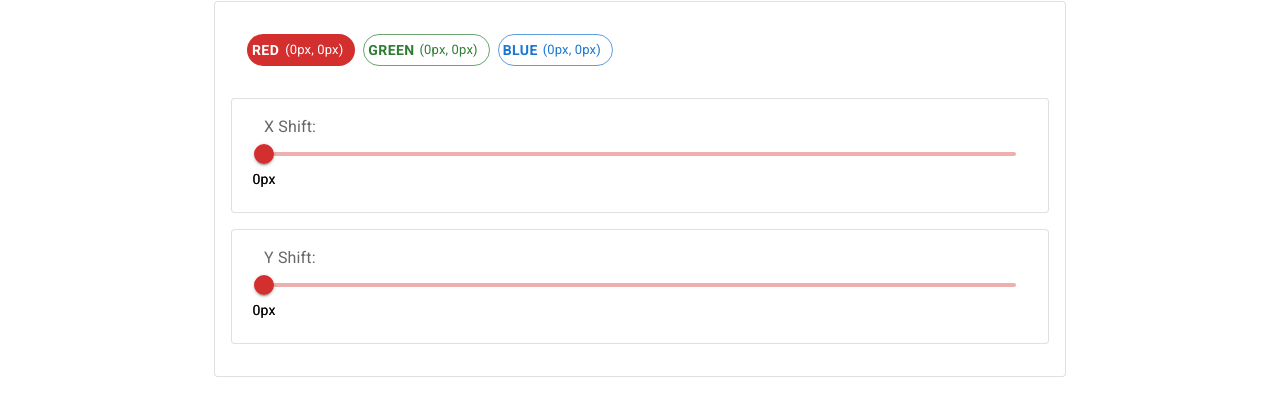
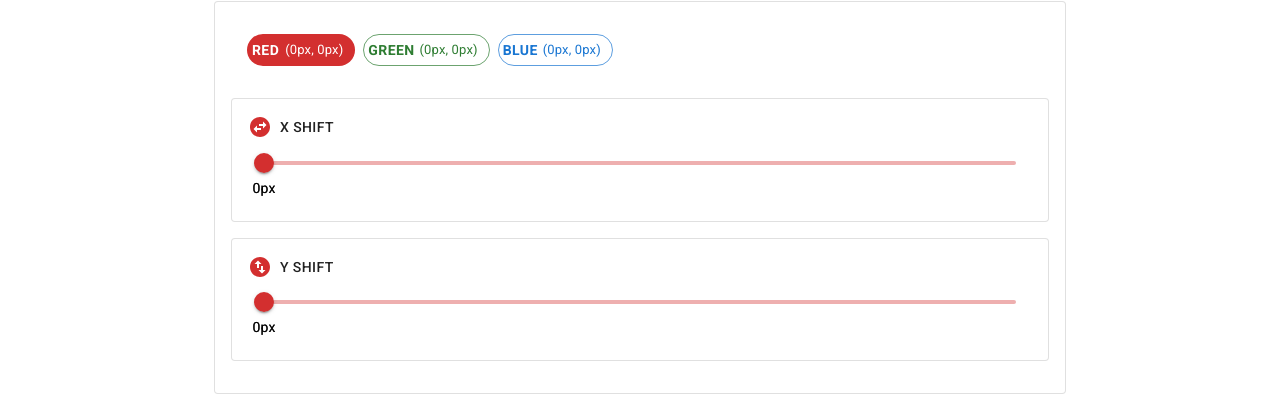
Before and after one commit to connordelacruz/react-p5-channel-shift, a React (Create React App) app: page / in a window 1280 px wide. Shown: the part 127-522 px from the top of the page. Built offline with nearby package versions, Linux system fonts and the light colour scheme.

Commit message:
design tweaks, added icons to slider labels

```diff
--- a/src/ShiftChannelsToolUI.jsx
+++ b/src/ShiftChannelsToolUI.jsx
@@ -1,6 +1,7 @@
-import { Box, Chip, FormLabel, Paper, Slider, Stack, Typography } from '@mui/material'
+import { Box, Chip, Grid, Paper, Slider, Stack, Typography } from '@mui/material'
 import * as Constants from './Constants'
 import React from 'react'
+import { SwapHorizontalCircle, SwapVerticalCircle } from '@mui/icons-material'
 
 // ================================================================================
 // Shift Channels Tool UI
@@ -18,34 +19,66 @@ import React from 'react'
  */
 const ShiftChannelSelectChip = ({
                                   channelOffset,
+                                  // State props
                                   channelShiftValues,
-                                  selectedShiftChannel, setSelectedShiftChannel
+                                  selectedShiftChannel,
+                                  // State setter props
+                                  setSelectedShiftChannel
                                 }) => {
   return (
     <Chip
-      icon={ <Typography variant="button"
-                         sx={ { fontWeight: 'bold' } }>{ Constants.CHANNEL_DISPLAY_NAMES[channelOffset] }</Typography> }
-      label={ `(${ channelShiftValues[channelOffset][0] }px, ${ channelShiftValues[channelOffset][1] }px)` }
-      variant={ parseInt(selectedShiftChannel) === channelOffset ? 'filled' : 'outlined' }
+      icon={
+        <Typography variant="button"
+                    sx={ { fontWeight: 'bold' } }
+        >
+          { Constants.CHANNEL_DISPLAY_NAMES[channelOffset] }
+        </Typography>
+      }
+      label={
+        `(${ channelShiftValues[channelOffset][0] }px, ${ channelShiftValues[channelOffset][1] }px)`
+      }
+      variant={
+        parseInt(selectedShiftChannel) === channelOffset ? 'filled' : 'outlined'
+      }
       onClick={ () => {
         setSelectedShiftChannel(channelOffset)
       } }
       color={ Constants.CHANNEL_MUI_COLORS[channelOffset] }
-      aria-labelledby="selected-shift-channel-label"
     />
   )
 }
 
-// TODO: doc and implement
+/**
+ * Channel shift slider component.
+ *
+ * @param coordinateIndex
+ * @param imageDimensionSize
+ * @param selectedShiftChannel
+ * @param channelShiftValues
+ * @param setChannelShiftValue
+ * @return {Element}
+ * @constructor
+ */
 const ShiftChannelSlider = ({
-  coordinateIndex, imageDimensionSize,
-  selectedShiftChannel, channelShiftValues, setChannelShiftValue,
+                              // TODO: rename dimensionIndex for consistency
+                              coordinateIndex,
+                              imageDimensionSize,
+                              // State props
+                              selectedShiftChannel,
+                              channelShiftValues,
+                              // State setter props
+                              setChannelShiftValue,
                             }) => {
   // For labels and ids
   const dimension = coordinateIndex === 0 ? 'x' : 'y'
 
-  // TODO: doc, remove old
-  const shiftSliderOnChangeHandler = (event, newValue) => {
+  /**
+   * On change handler for slider. Sets channel shift value to match slider value.
+   *
+   * @param event
+   * @param newValue
+   */
+  const shiftSliderOnChange = (event, newValue) => {
     setChannelShiftValue(coordinateIndex, newValue)
   }
 
@@ -58,16 +91,39 @@ const ShiftChannelSlider = ({
       } }
       variant="outlined"
     >
+      <Stack
+        direction="row"
+        alignItems="center"
+        justifyContent="flex-start"
+        spacing={ 1 }
+        mb={ 1 }
+      >
+        {
+          coordinateIndex === 0 ?
+            <SwapHorizontalCircle color={ Constants.CHANNEL_MUI_COLORS[selectedShiftChannel] }/> :
+            <SwapVerticalCircle color={ Constants.CHANNEL_MUI_COLORS[selectedShiftChannel] }/>
+        }
+        <Typography
+          id={ `${ dimension }-shift-slider-label` }
+          variant="button"
+          gutterBottom
+        >
+          { dimension.toUpperCase() } Shift
+        </Typography>
+      </Stack>
       {/*TODO https://mui.com/material-ui/react-slider/#slider-with-input-field*/ }
       <Box
         sx={ { px: 2 } }
       >
-        <FormLabel id={`${dimension}-shift-slider-label`}>
-          {dimension.toUpperCase()} Shift:
-        </FormLabel>
+        <Grid
+          container
+          alignItems="center"
+          spacing={ 2 }
+        >
+          <Grid item xs>
             <Slider
               value={ channelShiftValues[selectedShiftChannel][coordinateIndex] }
-          onChange={ shiftSliderOnChangeHandler }
+              onChange={ shiftSliderOnChange }
               min={ 0 }
               max={ imageDimensionSize }
               valueLabelDisplay="auto"
@@ -75,9 +131,11 @@ const ShiftChannelSlider = ({
                 { value: 0, label: '0px' },
                 { value: imageDimensionSize, label: `${ imageDimensionSize }px` }
               ] }
-          aria-labelledby={`${dimension}-shift-slider-label`}
+              aria-labelledby={ `${ dimension }-shift-slider-label` }
               color={ Constants.CHANNEL_MUI_COLORS[selectedShiftChannel] }
             />
+          </Grid>
+        </Grid>
       </Box>
     </Paper>
   )
@@ -116,24 +174,24 @@ export const ShiftChannelsToolUI = ({
           p: 2,
         } }
       >
-        {channelChips}
+        { channelChips }
       </Stack>
 
       { /*Shift Channel Sliders*/ }
-      {/* TODO: make min/max text + label non-selectable for these: */}
+      {/* TODO: make min/max text + label non-selectable for these: */ }
       <ShiftChannelSlider
-        coordinateIndex={0}
-        imageDimensionSize={imageWidth}
-        selectedShiftChannel={selectedShiftChannel}
-        channelShiftValues={channelShiftValues}
-        setChannelShiftValue={setChannelShiftValue}
+        coordinateIndex={ 0 }
+        imageDimensionSize={ imageWidth }
+        selectedShiftChannel={ selectedShiftChannel }
+        channelShiftValues={ channelShiftValues }
+        setChannelShiftValue={ setChannelShiftValue }
       />
       <ShiftChannelSlider
-        coordinateIndex={1}
-        imageDimensionSize={imageHeight}
-        selectedShiftChannel={selectedShiftChannel}
-        channelShiftValues={channelShiftValues}
-        setChannelShiftValue={setChannelShiftValue}
+        coordinateIndex={ 1 }
+        imageDimensionSize={ imageHeight }
+        selectedShiftChannel={ selectedShiftChannel }
+        channelShiftValues={ channelShiftValues }
+        setChannelShiftValue={ setChannelShiftValue }
       />
     </Paper>
   )
--- a/src/SwapChannelsToolUI.jsx
+++ b/src/SwapChannelsToolUI.jsx
@@ -1,7 +1,7 @@
 import { Button, ButtonGroup, Paper, Stack, Typography } from '@mui/material'
 import React from 'react'
 import * as Constants from './Constants'
-import { SwapHorizontalCircle } from '@mui/icons-material'
+import { SwapHoriz } from '@mui/icons-material'
 
 // ================================================================================
 // Swap Channels Tool UI
@@ -104,12 +104,14 @@ export const SwapChannelsToolUI = ({
           variant="outlined"
         >
           <Typography
-            sx={{
+            variant="button"
+            display="block"
+            sx={ {
               textAlign: 'center'
-            }}
+            } }
             gutterBottom
           >
-            Source Channel:
+            Source Channel
           </Typography>
           <ChannelSelectButtonGroup
             selectedChannelOffsetState={ sourceChannel }
@@ -117,7 +119,7 @@ export const SwapChannelsToolUI = ({
           />
         </Paper>
 
-        <SwapHorizontalCircle/>
+        <SwapHoriz/>
 
         <Paper
           sx={ {
@@ -127,12 +129,14 @@ export const SwapChannelsToolUI = ({
           variant="outlined"
         >
           <Typography
-            sx={{
+            variant="button"
+            display="block"
+            sx={ {
               textAlign: 'center'
-            }}
+            } }
             gutterBottom
           >
-            Target Channel:
+            Target Channel
           </Typography>
           <ChannelSelectButtonGroup
             selectedChannelOffsetState={ targetChannel }
```
Lines whose indentation alone changed are shown as unchanged.
